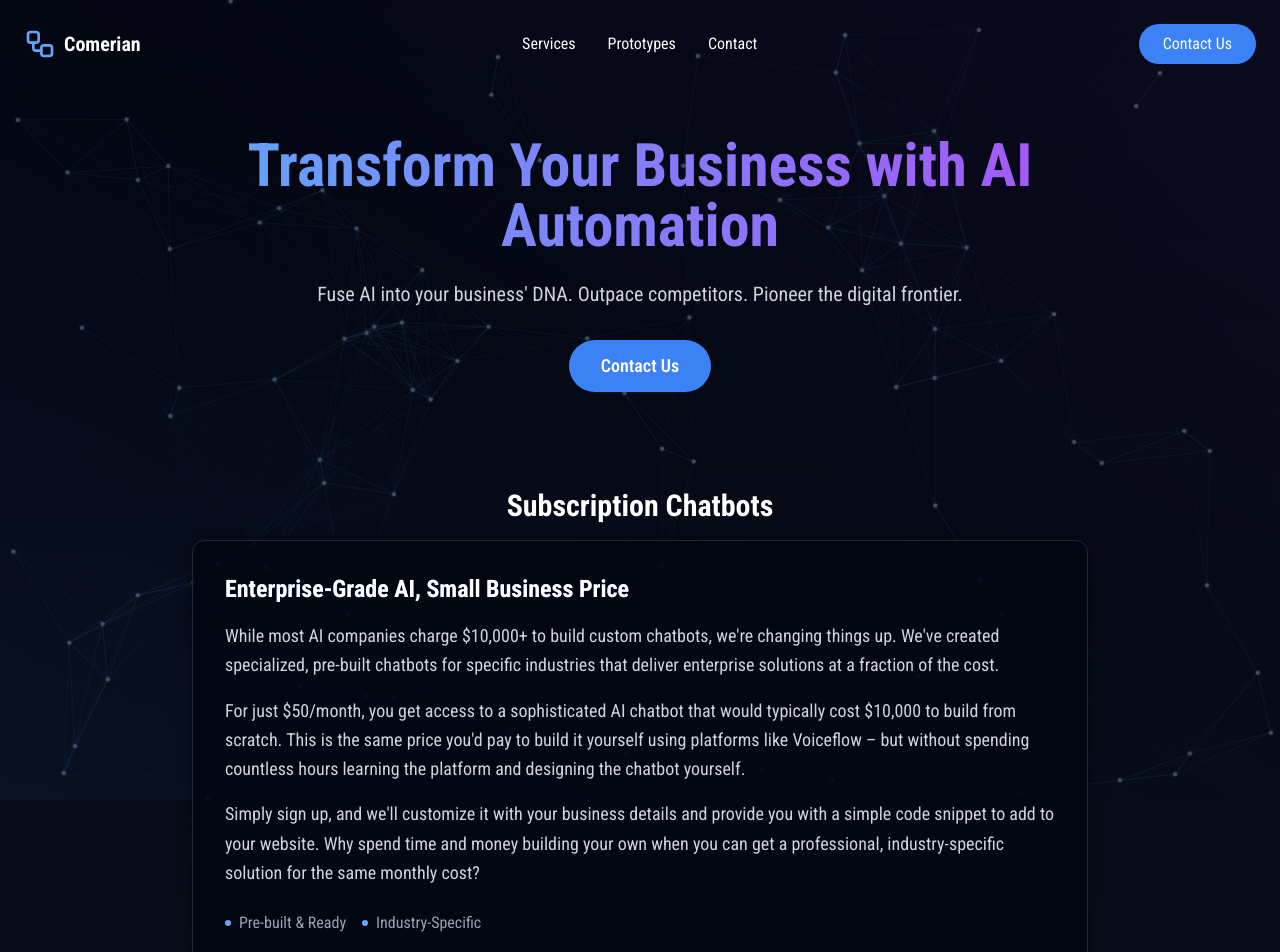
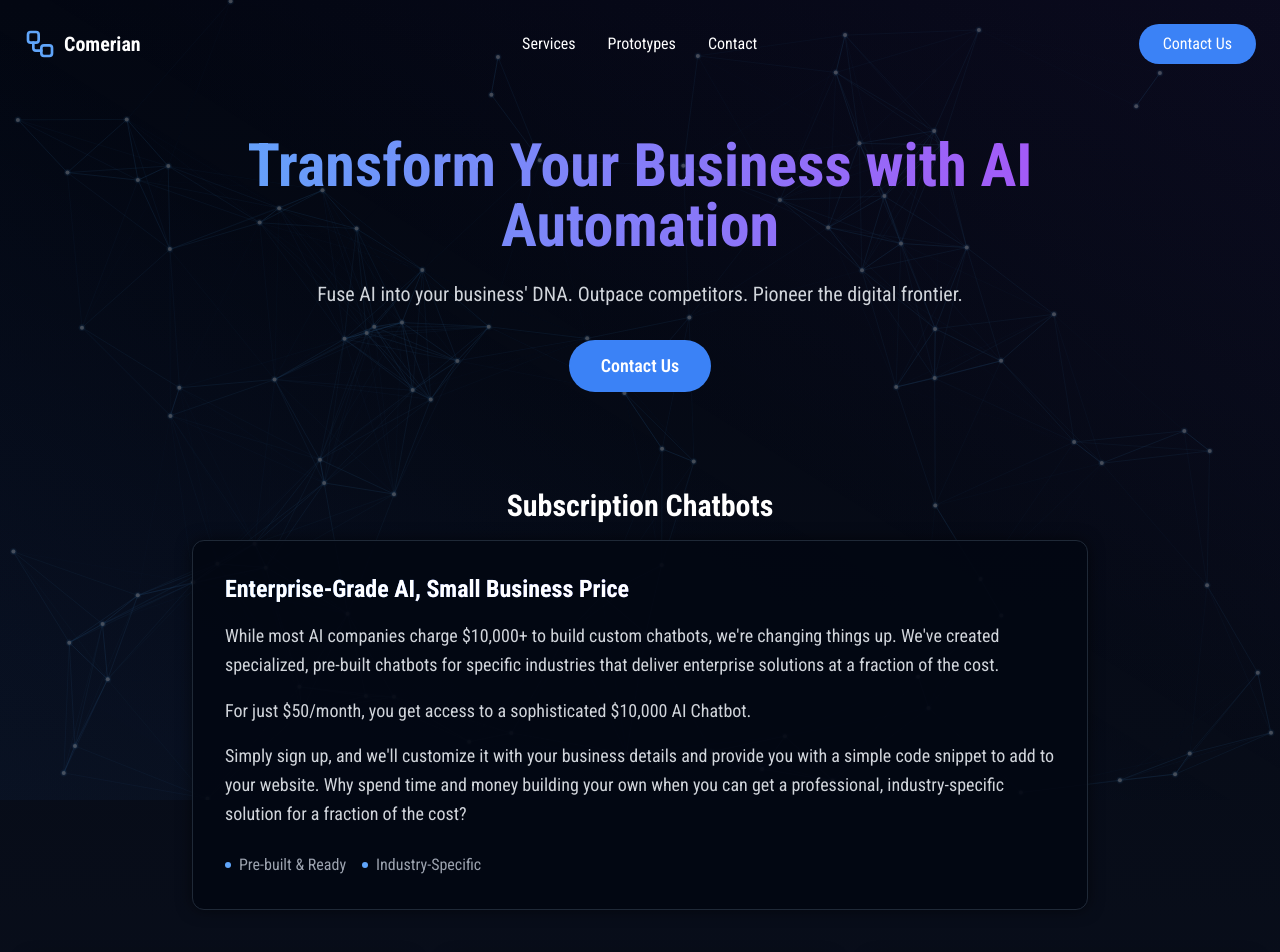
Before and after one commit to mashofner/Comerian-CD, a React (Vite) app: page / in a window 1280 px wide. Shown: the top 952 px of the page. Built offline with nearby package versions, Linux system fonts and the light colour scheme.

Commit message:
Copy change

```diff
--- a/src/components/SubscriptionChatbots/SubscriptionChatbotsSection.tsx
+++ b/src/components/SubscriptionChatbots/SubscriptionChatbotsSection.tsx
@@ -17,10 +17,10 @@ export const SubscriptionChatbotsSection: React.FC = () => {
               While most AI companies charge $10,000+ to build custom chatbots, we're changing things up. We've created specialized, pre-built chatbots for specific industries that deliver enterprise solutions at a fraction of the cost.
             </p>
             <p className="text-gray-300 text-lg leading-relaxed mt-4">
-              For just $50/month, you get access to a sophisticated AI chatbot that would typically cost $10,000 to build from scratch. This is the same price you'd pay to build it yourself using platforms like Voiceflow – but without spending countless hours learning the platform and designing the chatbot yourself.
+              For just $50/month, you get access to a sophisticated $10,000 AI Chatbot.
             </p>
             <p className="text-gray-300 text-lg leading-relaxed mt-4">
-              Simply sign up, and we'll customize it with your business details and provide you with a simple code snippet to add to your website. Why spend time and money building your own when you can get a professional, industry-specific solution for the same monthly cost?
+              Simply sign up, and we'll customize it with your business details and provide you with a simple code snippet to add to your website. Why spend time and money building your own when you can get a professional, industry-specific solution for a fraction of the cost?
             </p>
             <div className="mt-6 flex items-center gap-4 text-gray-400">
               <div className="flex items-center gap-2">
```
